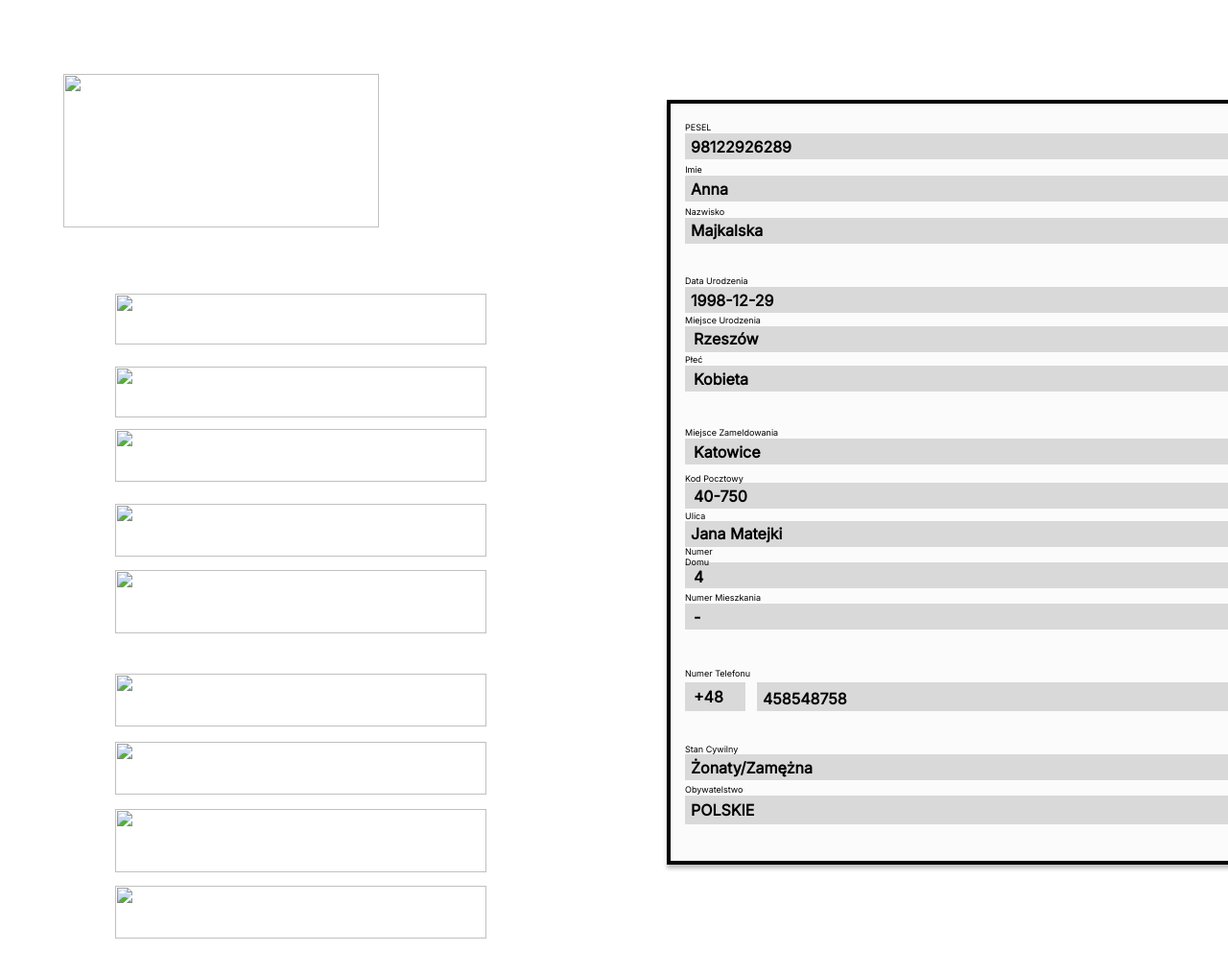
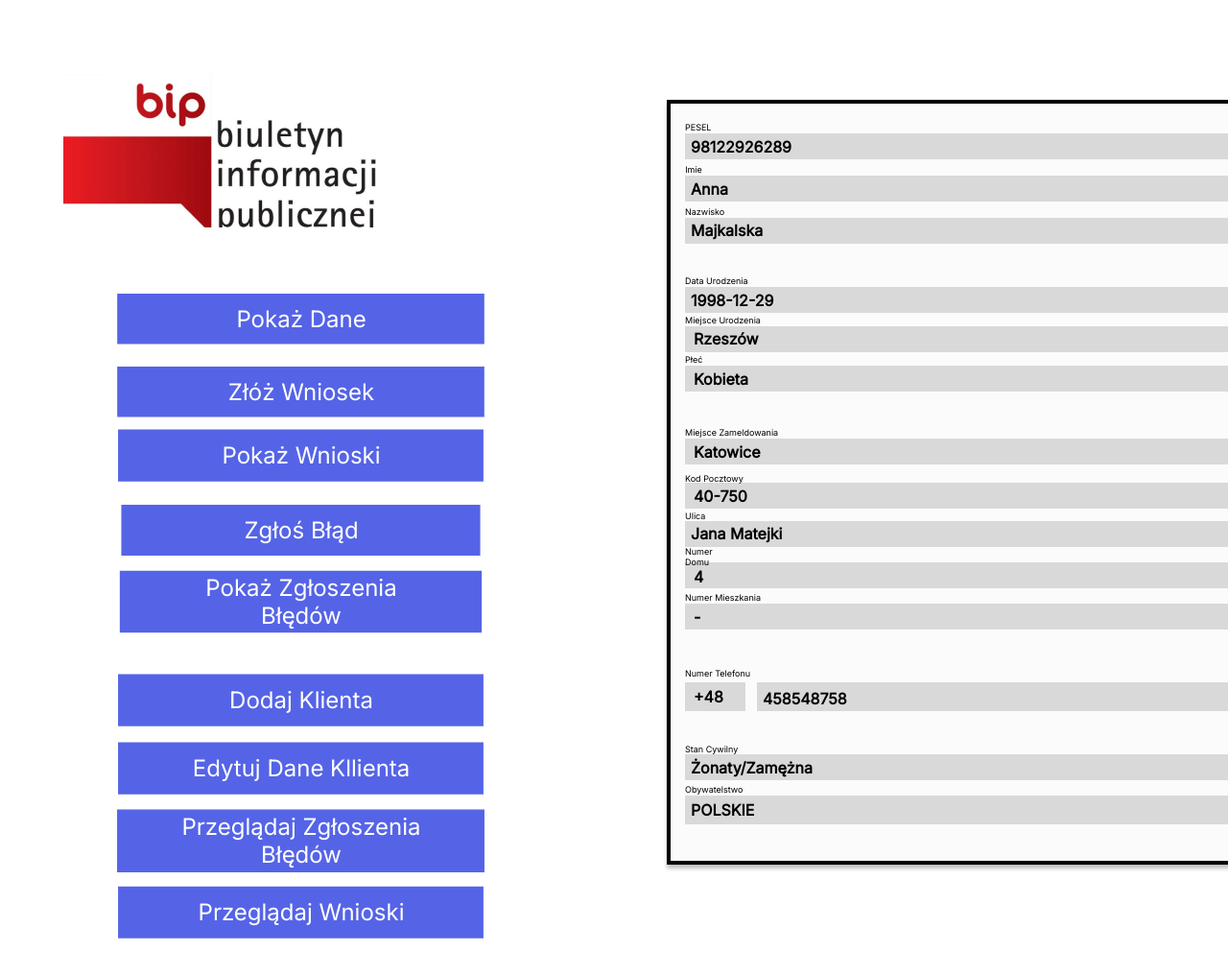
Before and after one commit to Timoth26/Simple-Civil-Registry-App, a plain HTML site: page templates/BurmistrzPokazDane.html in a window 1280 px wide. Shown: the whole page at 96% size. Drawn offline with Linux system fonts and the light colour scheme; files that its build step writes are made by us from their sources.

Commit message:
Update BurmistrzPokazDane.html

```diff
--- a/templates/BurmistrzPokazDane.html
+++ b/templates/BurmistrzPokazDane.html
@@ -4,8 +4,8 @@
     <meta charset="utf-8" />
     <meta name="viewport" content="initial-scale=1, width=device-width" />
 
-    <link rel="stylesheet" href="./global.css" />
-    <link rel="stylesheet" href="./BurmistrzPokazDane.css" />
+    <link rel="stylesheet" href="static/global.css" />
+    <link rel="stylesheet" href="static/BurmistrzPokazDane.css" />
     <link
       rel="stylesheet"
       href="https://fonts.googleapis.com/css2?family=Inter:wght@400&display=swap"
@@ -14,7 +14,7 @@
   <body>
     <div class="burmistrz-pokazdane">
       <div class="burmistrz-pokazdane-child"></div>
-      <img class="obraz-1-icon9" alt="" src="static/obraz-1@2x.png" />
+      <img class="obraz-1-icon9" alt="" src="/static/obraz-1@2x.png" />
       <div class="data-urodzenia4">Data Urodzenia</div>
       <div class="birthdate6"></div>
       <div class="cityofregistration6"></div>
@@ -57,28 +57,28 @@
         <img
           class="edytujklientowbutton-child5"
           alt=""
-          src="static/rectangle-7.svg"
+          src="/static/rectangle-7.svg"
         />
         <div class="edytuj-dane-kllienta8">Edytuj Dane Kllienta</div></button
       ><button class="pokazwnioskibutton8" id="pokazWnioskiButton">
         <img
           class="edytujklientowbutton-child5"
           alt=""
-          src="static/rectangle-71.svg"
+          src="/static/rectangle-71.svg"
         />
         <div class="edytuj-dane-kllienta8">Pokaż Wnioski</div></button
       ><button class="pokazzgloszenia8" id="pokazZgloszenia">
         <img
           class="pokazzgloszenia-child6"
           alt=""
-          src="static/rectangle-72.svg"
+          src="/static/rectangle-72.svg"
         />
         <div class="poka-zgoszenia-bdw8">Pokaż Zgłoszenia Błędów</div></button
       ><button class="zglosbladbutton8" id="zglosBladButton">
         <img
           class="edytujklientowbutton-child5"
           alt=""
-          src="static/rectangle-73.svg"
+          src="/static/rectangle-73.svg"
         />
         <div class="edytuj-dane-kllienta8">Zgłoś Błąd</div></button
       ><button
@@ -88,7 +88,7 @@
         <img
           class="edytujklientowbutton-child5"
           alt=""
-          src="static/rectangle-74.svg"
+          src="/static/rectangle-74.svg"
         />
         <div class="edytuj-dane-kllienta8">Przeglądaj Wnioski</div></button
       ><button
@@ -98,7 +98,7 @@
         <img
           class="pokazzgloszenia-child6"
           alt=""
-          src="static/rectangle-75.svg"
+          src="/static/rectangle-75.svg"
         />
         <div class="poka-zgoszenia-bdw8">
           Przeglądaj Zgłoszenia Błędów
@@ -107,21 +107,21 @@
         <img
           class="edytujklientowbutton-child5"
           alt=""
-          src="static/rectangle-76.svg"
+          src="/static/rectangle-76.svg"
         />
         <div class="edytuj-dane-kllienta8">Dodaj Klienta</div></button
       ><button class="zlozwniosekbutton8" id="zlozWniosekButton">
         <img
           class="zlozwniosekbutton-child6"
           alt=""
-          src="static/rectangle-6.svg"
+          src="/static/rectangle-6.svg"
         />
         <div class="edytuj-dane-kllienta8">Złóż Wniosek</div></button
       ><button class="pokazdanebutton8" id="pokazDaneButton">
         <img
           class="zlozwniosekbutton-child6"
           alt=""
-          src="static/rectangle-6.svg"
+          src="/static/rectangle-6.svg"
         />
         <div class="edytuj-dane-kllienta8">Pokaż Dane</div>
       </button>
```
